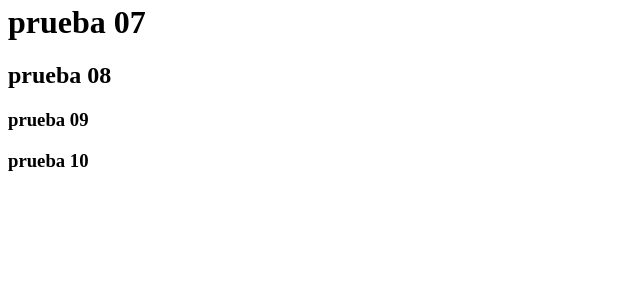
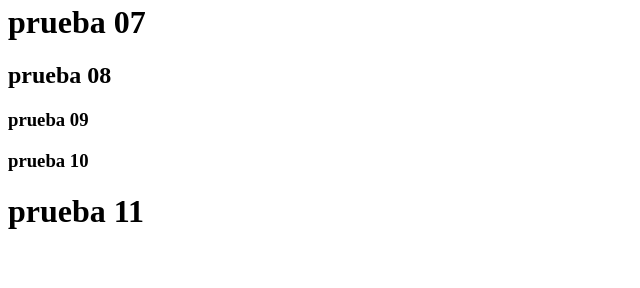
Before and after one commit to carolinajaimes91/PracticaGit, a Python web app: template PracticaGit/Templates/Home.html in a window 1280 px wide. Shown: the part 512-800 px from the top of the page, without its empty margins (0-640 px from the left). Run offline with Jinja, Linux system fonts and the light colour scheme; the template is opened without the code that fills it, so the values that code supplies are empty.

Commit message:
prueba 11

```diff
--- a/PracticaGit/Templates/Home.html
+++ b/PracticaGit/Templates/Home.html
@@ -20,6 +20,7 @@
   <h2>prueba 08</h2>
   <h3>prueba 09</h3>
   <h3>prueba 10</h3>
+  <h1>prueba 11</h1>
 
 
 </body>
```
